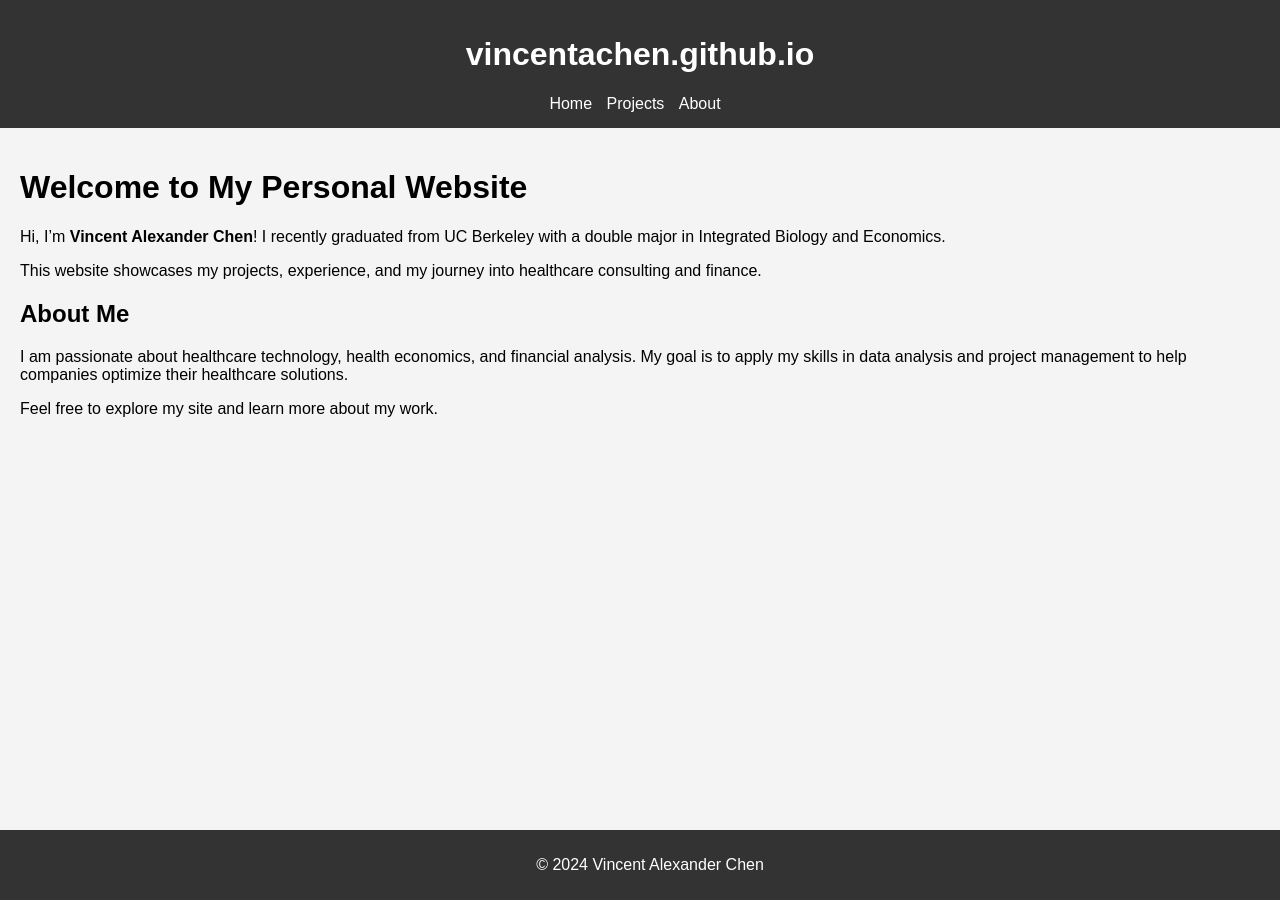
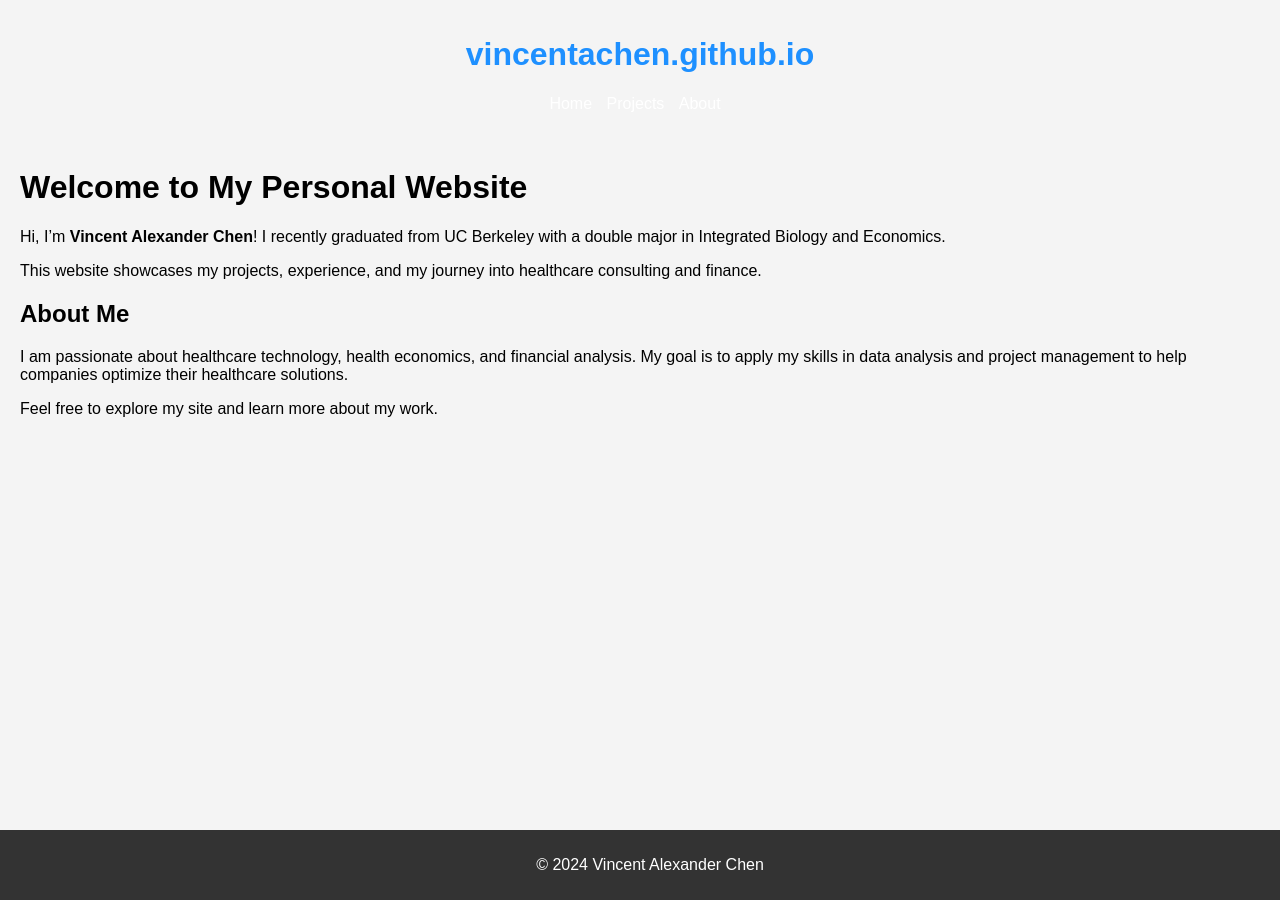
Before and after one commit to vincentachen/vincentachen.github.io, a Jekyll site: the page built from index.md, in a window 1280 px wide. Built offline with Jekyll 4.4.1, drawn with Linux system fonts in a browser that asks for light colours.

Commit message:
Update styles.css

```diff
--- a/assets/css/styles.css
+++ b/assets/css/styles.css
@@ -6,8 +6,8 @@ body {
 }
 
 header {
-    background-color: #333;
-    color: white;
+    background-color: ##ffffff;
+    color: #1E90FF;
     padding: 15px;
     text-align: center;
 }
```
